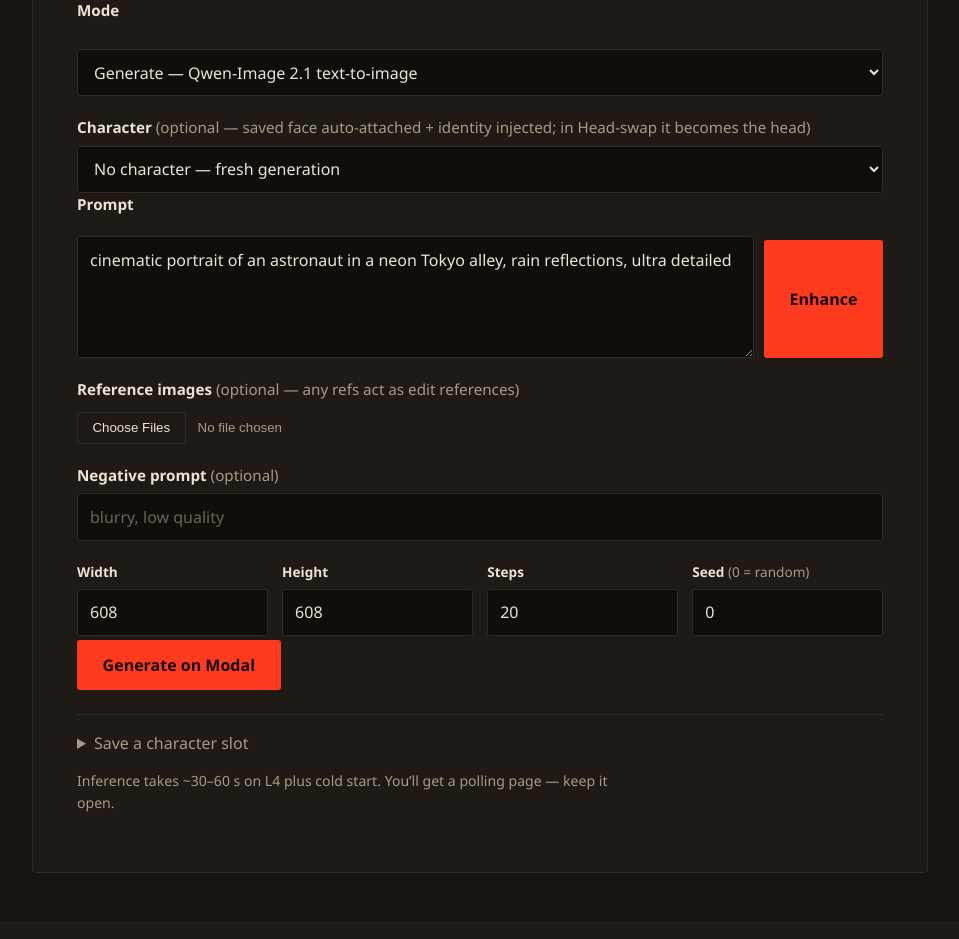
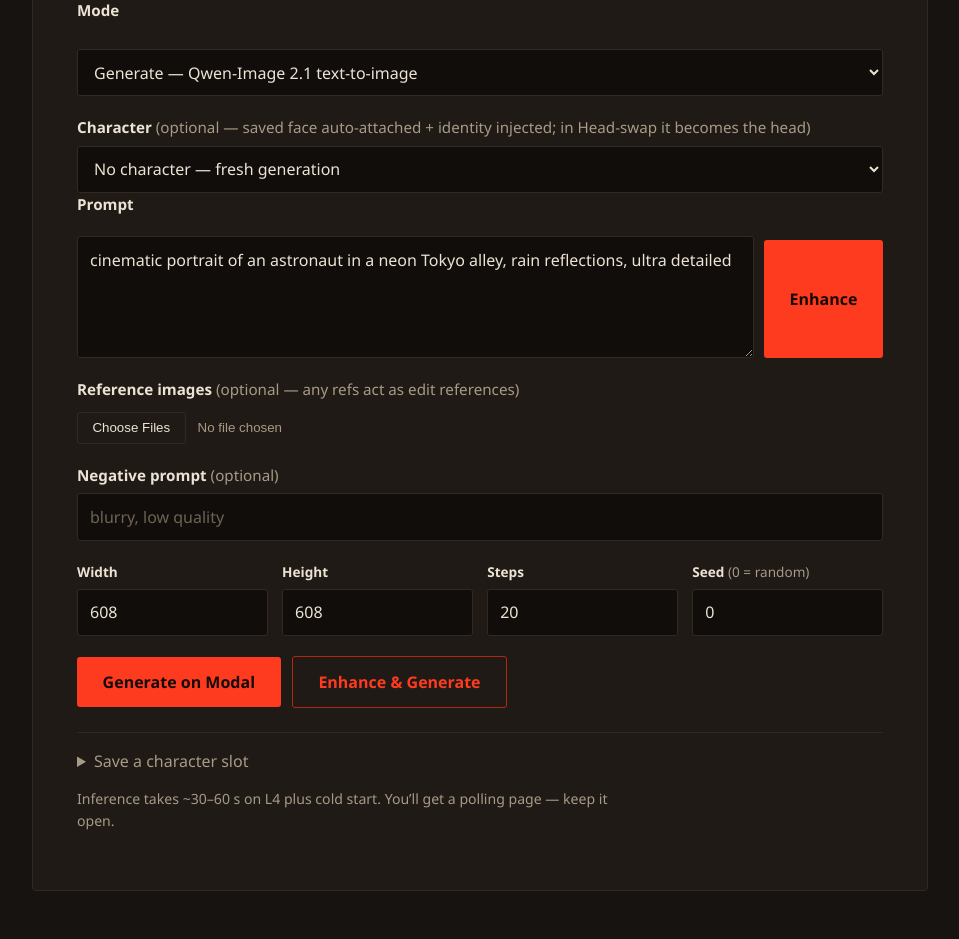
Before and after one commit to rajvermacas/runpod-setup, a FastAPI app: page / in a window 1280 px wide. Shown: the part 224-1163 px from the top of the page, without its empty margins (160-1119 px from the left). Before the commit the page ends 1097 px from the top, so only its background shows below. Run offline with FastAPI, Linux system fonts and the light colour scheme.

Commit message:
Enhance & Generate chained flow; PE thinking-always + 30min warm

```diff
--- a/web/app.py
+++ b/web/app.py
@@ -278,6 +278,33 @@ def _spawn_enhance(text: str) -> str:
     return call_id
 
 
+def _enhance_blocking(text: str, timeout: int = 420) -> tuple[str, str]:
+    """Rewrite via PE and wait. Returns (rewritten_prompt, wh_ratio).
+
+    Runs in a threadpool (blocks). Raises TimeoutError on timeout, ValueError
+    on empty/unparseable result.
+    """
+    eid = _spawn_enhance(text)
+    if MOCK_MODAL:
+        import time as _t
+
+        deadline = _t.time() + min(timeout, 60)
+        while _t.time() < deadline:
+            _poll_modal(eid)
+            if JOBS[eid]["status"] == "done":
+                break
+            _t.sleep(1)
+    else:
+        import modal
+
+        modal.FunctionCall.from_id(eid).get(timeout=timeout)
+        _poll_modal(eid)
+    job = JOBS[eid]
+    if job["status"] != "done" or not (job.get("result") or {}).get("rewritten_prompt", "").strip():
+        raise ValueError(f"enhance failed: {job.get('error') or 'empty result'}")
+    return job["result"]["rewritten_prompt"].strip(), str(job["result"].get("wh_ratio", ""))
+
+
 def _is_image(data: bytes) -> bool:
     """True if bytes decode as an image (early 400 > late GPU failure)."""
     from PIL import Image
@@ -446,6 +473,7 @@ def enhance_status(call_id: str):
 async def generate(
     request: Request,
     mode: str = Form("generate"),
+    flow: str = Form("generate"),
     character: str = Form(""),
     prompt: str = Form(""),
     negative_prompt: str = Form(""),
@@ -540,6 +568,24 @@ async def generate(
         return _form_ctx(
             "Head-swap needs a body upload plus a head: either upload 2 images, or upload 1 body and pick a character slot as the head.", 400)
 
+    original_prompt = ""
+    ratio = ""
+    if flow == "enhance-generate":
+        if mode not in ("generate", "turbo"):
+            return _form_ctx("Enhance & Generate is only offered for Generate/Turbo modes.", 400)
+        log.info("POST /generate from %s: enhance-first flow, waiting on PE...", client)
+        original_prompt = prompt
+        try:
+            prompt, ratio = await run_in_threadpool(_enhance_blocking, prompt)
+        except TimeoutError:
+            log.warning("POST /generate from %s: enhance timed out", client)
+            return _form_ctx("Enhance timed out on the GPU (overloaded?). Try Enhance alone, or plain Generate.", 504)
+        except Exception as e:
+            log.exception("POST /generate from %s: enhance failed", client)
+            return _form_ctx(f"Enhance failed: {type(e).__name__}: {e}", 502)
+        log.info("POST /generate from %s: enhanced (ratio=%s), chaining to %s",
+                 client, ratio or "?", mode)
+
     try:
         # blocking Modal network call -> threadpool, taaki event loop block na ho
         call_id = await run_in_threadpool(
@@ -549,6 +595,9 @@ async def generate(
     except Exception as e:
         log.exception("POST /generate spawn failed for %s", client)
         return _form_ctx(f"Modal spawn failed: {type(e).__name__}: {e}", 502)
+    if original_prompt:
+        JOBS[call_id].update({"original_prompt": original_prompt, "enhanced": True,
+                              "ratio": ratio, "mode": f"{mode} (enhanced)"})
     log.info("POST /generate from %s -> redirect /result/%s", client, call_id)
     return RedirectResponse(url=f"/result/{call_id}", status_code=303)
 
--- a/web/static/style.css
+++ b/web/static/style.css
@@ -84,6 +84,12 @@ textarea { min-height: 7rem; resize: vertical; line-height: 1.55; }
 .prompt-row { display: flex; gap: 0.6rem; align-items: stretch; }
 .prompt-row textarea { flex: 1; }
 .prompt-row button { white-space: nowrap; }
+
+/* Dual actions: plain generate vs enhance-first */
+.btn-row { display: flex; gap: 0.7rem; flex-wrap: wrap; align-items: center; }
+.btn-row button { margin-top: 0; }
+#eg-btn { background: transparent; color: var(--safe); border: 1px solid var(--safe-deep); }
+#eg-btn:hover { background: #2a1410; }
 
 ::placeholder { color: #6f6355; }
 
--- a/web/templates/index.html
+++ b/web/templates/index.html
@@ -55,7 +55,11 @@
       <div><label>Seed <span class="opt">(0 = random)</span></label><input id="seed" name="seed" type="number" value="0"></div>
     </div>
 
-    <button type="submit">Generate on Modal</button>
+    <div class="btn-row">
+      <button type="submit" name="flow" value="generate">Generate on Modal</button>
+      <button type="submit" name="flow" value="enhance-generate" id="eg-btn"
+        title="Rewrite the prompt on GPU first, then generate with it">Enhance &amp; Generate</button>
+    </div>
   </form>
   <details>
     <summary>Save a character slot</summary>
@@ -111,6 +115,7 @@ function applyMode(setDefaults) {
   document.getElementById("neg-block").style.display = info.showNeg ? "" : "none";
   document.getElementById("char-block").style.display = info.showChar ? "" : "none";
   document.getElementById("enhance-btn").style.display = (m === "generate" || m === "turbo") ? "" : "none";
+  document.getElementById("eg-btn").style.display = (m === "generate" || m === "turbo") ? "" : "none";
   promptEl.required = info.promptRequired;
   if (setDefaults) {
     // Swap in the new mode's default prompt — unless the user typed their
--- a/web/templates/result.html
+++ b/web/templates/result.html
@@ -17,7 +17,12 @@
     <p class="hint">Prompt: {{ job.prompt }}</p>
   {% elif job.status == "done" %}
     <h1>Result</h1>
+    {% if job.enhanced %}
+    <p class="sub">Your idea: {{ job.original_prompt }}</p>
+    <p class="sub">Enhanced prompt actually used{% if job.ratio %} (suggested ratio {{ job.ratio }}){% endif %}: {{ job.prompt }}</p>
+    {% else %}
     <p class="sub">{{ job.prompt }}</p>
+    {% endif %}
     <img class="out" src="/image/{{ call_id }}" alt="generated image">
     <p><a class="btn" href="/image/{{ call_id }}" download="qwen21_{{ call_id }}.png">Download PNG</a></p>
   {% else %}
```
Also changed, not shown: modal_pe_rewriter.py (+33 -49 lines).
